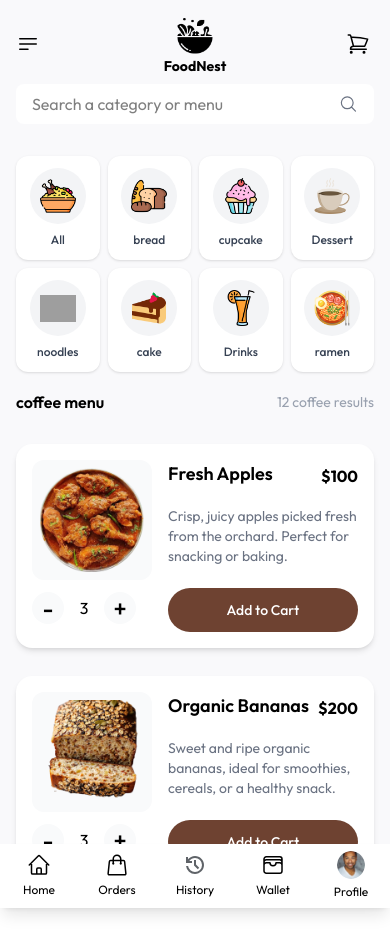
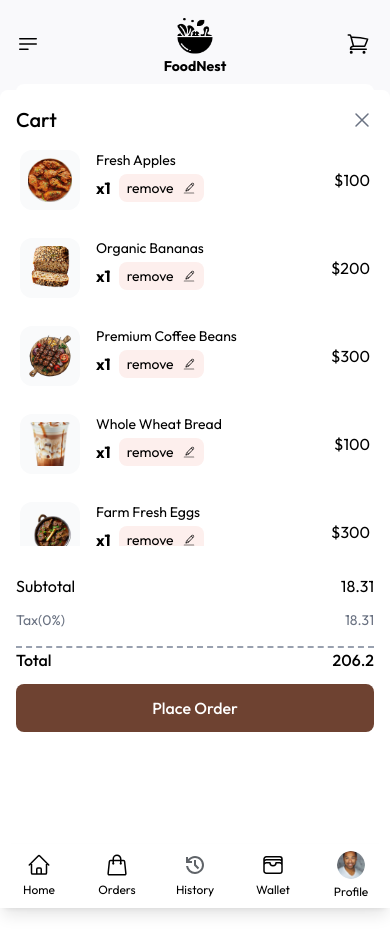
Before and after one commit to Godspowerj/Foodnest, a Next.js app: page / in a window 390 px wide. Before the commit the page ends 844 px from the top, so only its background shows below. Built offline with nearby package versions, Linux system fonts and the light colour scheme; grey boxes are pictures that could not be loaded.

Commit message:
in progress

```diff
--- a/src/app/layout.tsx
+++ b/src/app/layout.tsx
@@ -43,7 +43,7 @@ export default function RootLayout({
             <Sidebar />
 
             <main className="bg-[#cfcfcf] flex-1 ">{children}</main>
-            <div className="w-96 flex-shrink-0 hidden md:hidden lg:block">
+            <div className="lg:w-96 flex-shrink-0">
               <Aside />
             </div>
           </div>
--- a/src/app/page.tsx
+++ b/src/app/page.tsx
@@ -7,7 +7,7 @@ import CategoryMenu from "@/components/categoryMenu";
 const Homepage = () => {
 
   return (
-    <div className="bg-[#f9f9fb] h-screen overflow-y-scroll scrollbar-hide  px-4 py-4">
+    <div className="bg-[#f9f9fb] h-screen overflow-y-scroll scrollbar-hide w-full px-4 py-4">
       <div className="w-full max-w-5xl mx-auto flex flex-col ">
         <Navbar />
         <Category />
--- a/src/components/AppContextApi/AppContext.tsx
+++ b/src/components/AppContextApi/AppContext.tsx
@@ -4,6 +4,8 @@ import React, { createContext, useState } from "react";
 type AppContextType = {
   isSidebarOpen: boolean;
   toggleSidebar: () => void;
+  isCartOpen: boolean;
+  toggleCart: () => void;
 };
 export const AppContext = createContext<AppContextType | undefined>(undefined);
 
@@ -11,12 +13,15 @@ export const AppProvider: React.FC<{ children: React.ReactNode }> = ({
   children,
 }) => {
   const [isSidebarOpen, setIsSidebarOpen] = useState(false);
-
   const toggleSidebar = () => setIsSidebarOpen((prev) => !prev);
+  const [isCartOpen, setIsCartOpen] = useState(false);
+  const toggleCart = () => setIsCartOpen((prev) => !prev);
 
   const Contextvalue = {
     isSidebarOpen,
     toggleSidebar,
+    isCartOpen,
+    toggleCart,
   };
   return (
     <AppContext.Provider value={Contextvalue}>{children}</AppContext.Provider>
--- a/src/components/Aside.tsx
+++ b/src/components/Aside.tsx
@@ -1,10 +1,19 @@
+"use client";
 import React from "react";
 import CartItems from "./cartItems";
+import { AppContext } from "./AppContextApi/AppContext";
+import { useContext } from "react";
+
 const Aside: React.FC = () => {
+  const { isCartOpen } = useContext(AppContext)!;
   return (
     <>
-      <div className="bg-white h-screen p-4 space-y-6 overflow-y-scroll scrollbar-hide ">
-        <CartItems/>
+      <div
+        className={`bg-white absolute lg:static lg:h-screen  top-0 w-full right-0 h-screen p-4 space-y-6 overflow-y-scroll scrollbar-hide rounded-t-lg inset-0 transition-transform duration-500 ${
+          isCartOpen ? "translate-y-full" : "translate-y-[90px] lg:translate-y-0"
+        } `}
+      >
+        <CartItems />
       </div>
     </>
   );
--- a/src/components/Sidebar.tsx
+++ b/src/components/Sidebar.tsx
@@ -4,7 +4,7 @@ import {
   HomeIcon,
   OrderIcon,
   HistoryIcon,
-  LogoutIcon,
+  CancelIcon,
   WalletIcon,
 } from "@/asset/asset";
 import Link from "next/link";
@@ -40,7 +40,7 @@ const Sidebar: React.FC = () => {
   return (
     <>
       <div
-        className={`bg-white fixed bottom-0 left-0 w-full h-16 flex justify-between items-center px- py-2 shadow-lg z-50 lg:static lg:h-screen lg:w-20 lg:flex-col lg:justify-between lg:items-center lg:px-4 lg:py-5 transition-transform duration-500 ${
+        className={`bg-white fixed bottom-0 left-0 w-full h-16 flex justify-between items-center  py-2 shadow-lg z-50 lg:static lg:h-screen lg:w-20 lg:flex-col lg:justify-between lg:items-center lg:px-4 lg:py-5 transition-transform duration-500 ${
           isSidebarOpen ? "translate-y-0" : "translate-y-full lg:translate-y-0"
         }`}
       >
--- a/src/components/cartItems.tsx
+++ b/src/components/cartItems.tsx
@@ -1,14 +1,24 @@
+'use client'
 import React from "react";
 import { products } from "@/asset/Product";
 import Image from "next/image";
 import { CiEdit } from "react-icons/ci";
+import { CancelIcon } from "@/asset/asset";
+import { useContext } from "react";
+import { AppContext } from "./AppContextApi/AppContext";
 
 const CartItems: React.FC = () => {
+    const { toggleCart} = useContext(AppContext)!;
   return (
     <>
       <div className="space-y-3 ">
         <h2 className="font-medium text-xl text-shadow-black leading-7">
-          Bills
+          <div className="flex items-center justify-between">
+            <span>Cart</span>
+            <button className="text-gray-500 hover:text-gray-700 transition lg:hidden" onClick={toggleCart}>
+              <CancelIcon />
+            </button>
+          </div>
         </h2>
         <div className="overflow-y-auto max-h-[400px]">
           {products.map((item, index) => (
--- a/src/components/navbar.tsx
+++ b/src/components/navbar.tsx
@@ -7,7 +7,7 @@ import { useContext } from "react";
 import { AppContext } from "./AppContextApi/AppContext";
 
 const Navbar = () => {
-  const {toggleSidebar,isSidebarOpen} = useContext(AppContext)!;
+  const {toggleSidebar,isSidebarOpen,toggleCart } = useContext(AppContext)!;
 
   return (
     <div className="">
@@ -28,7 +28,7 @@ const Navbar = () => {
           <h1 className="text-sm font-bold">FoodNest</h1>
         </div>
 
-        <div className="size-7 ">
+        <div className="size-7 " onClick={toggleCart}>
           <ShoppingIcon />
         </div>
       </div>
```
